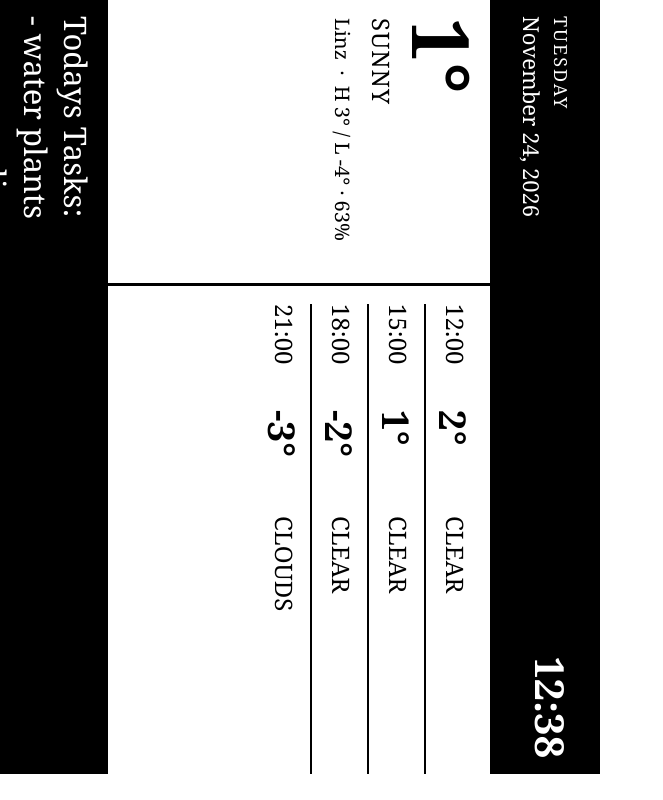
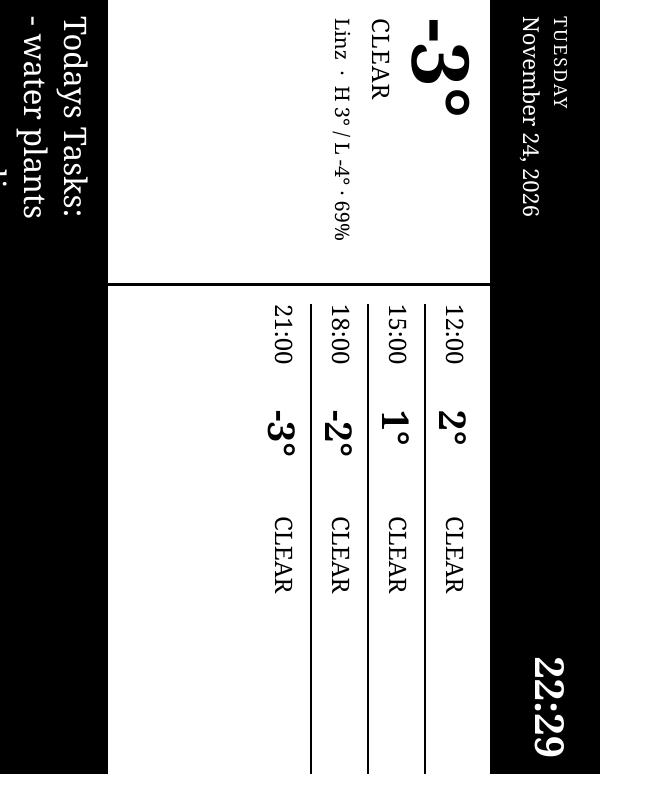
Before and after one commit to splendiferousnoctifer/kindle4-display, a plain HTML site: page docs/index.html in a window 1280 px wide. Shown: the whole page, without its empty margins (0-663 px from the left). Drawn offline with Linux system fonts and the light colour scheme.

Commit message:
Update Kindle display

```diff
--- a/docs/index.html
+++ b/docs/index.html
@@ -163,7 +163,7 @@ td {
             <div class="date" id="date">November 24, 2026</div>
           </td>
           <td class="hdr-right">
-            <div class="time" id="time">12:38</div>
+            <div class="time" id="time">22:29</div>
           </td>
         </tr>
       </table>
@@ -174,11 +174,11 @@ td {
       <table class="body-inner" cellspacing="0" cellpadding="0">
         <tr>
           <td class="now">
-            <div class="temp">1°</div>
-            <div class="cond">Sunny</div>
-            <div class="meta">Linz &nbsp;&middot;&nbsp; H 3°  /  L -4°   ·   63%</div>
+            <div class="temp">-3°</div>
+            <div class="cond">Clear</div>
+            <div class="meta">Linz &nbsp;&middot;&nbsp; H 3°  /  L -4°   ·   69%</div>
           </td>
-          <td class="fc-wrap"><table class='hours' cellspacing='0' cellpadding='0'><tr class='first'><td class='h-time'>12:00</td><td class='h-temp'>2°</td><td class='h-cond'>Clear</td></tr><tr><td class='h-time'>15:00</td><td class='h-temp'>1°</td><td class='h-cond'>Clear</td></tr><tr><td class='h-time'>18:00</td><td class='h-temp'>-2°</td><td class='h-cond'>Clear</td></tr><tr><td class='h-time'>21:00</td><td class='h-temp'>-3°</td><td class='h-cond'>Clouds</td></tr></table></td>
+          <td class="fc-wrap"><table class='hours' cellspacing='0' cellpadding='0'><tr class='first'><td class='h-time'>12:00</td><td class='h-temp'>2°</td><td class='h-cond'>Clear</td></tr><tr><td class='h-time'>15:00</td><td class='h-temp'>1°</td><td class='h-cond'>Clear</td></tr><tr><td class='h-time'>18:00</td><td class='h-temp'>-2°</td><td class='h-cond'>Clear</td></tr><tr><td class='h-time'>21:00</td><td class='h-temp'>-3°</td><td class='h-cond'>Clear</td></tr></table></td>
         </tr>
       </table>
     </td>
@@ -192,8 +192,8 @@ td {
 </div>
 <script type="text/javascript">
 (function () {
-  var h = 12;
-  var m = 38;
+  var h = 22;
+  var m = 29;
   function pad(n) { return n < 10 ? "0" + n : "" + n; }
   function show() {
     var t = document.getElementById("time");
```
